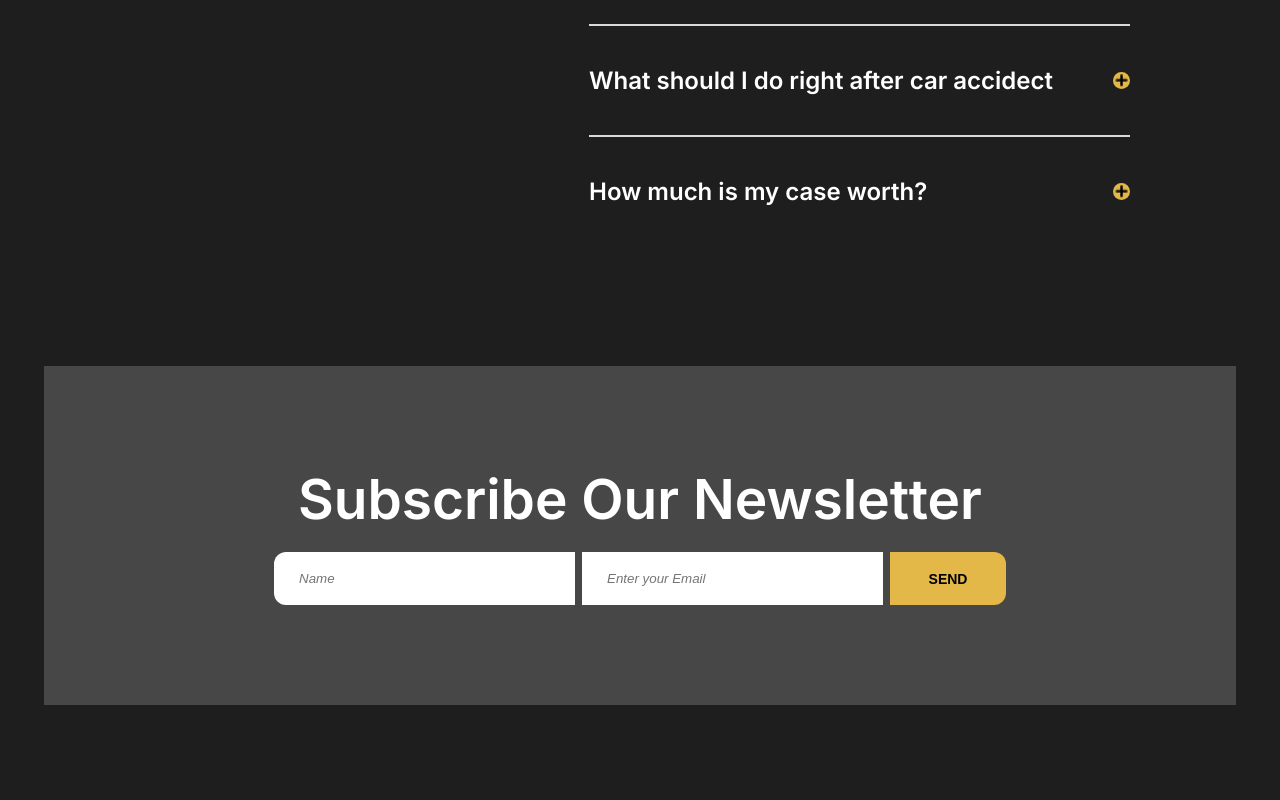
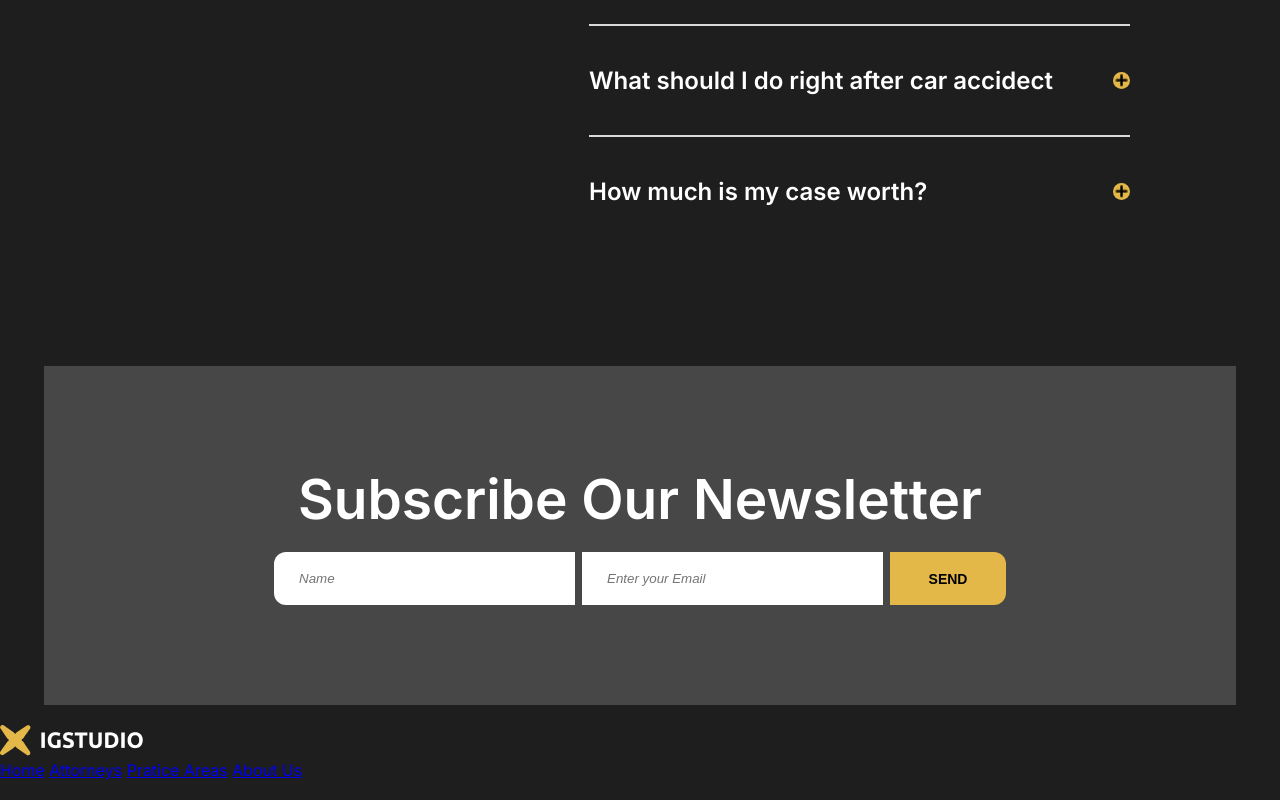
Before and after one commit to Khaled2803/IGSTUDIO, a plain HTML site: page index.html in a window 1280 px wide. Shown: the part 5342-6142 px from the top of the page. Before the commit the page ends 6067 px from the top, so only its background shows below. Drawn offline with Linux system fonts and the light colour scheme.

Commit message:
Project in Progress!

```diff
--- a/index.html
+++ b/index.html
@@ -248,6 +248,22 @@
     </div>
   </section>
 
+  <footer>
+    <div class="footer-1">
+      <img src="./image/logo.png">
+      <div class="footer-card-1">
+        <a href="#">Home</a>
+        <a href="#">Attorneys</a>
+        <a href="#"> Pratice Areas</a>
+        <a href="#">About Us</a>
+      </div>
+      <div class="footer-card-2">
+        <img src="">
+      </div>
+    </div>
+    <div class="footer-2"></div>
+  </footer>
+
 
 
 </body>
--- a/style.css
+++ b/style.css
@@ -542,3 +542,7 @@ width: 430px;}
   font-size: 14px;
   cursor: pointer;
 }
+
+.footer-1 .logo{
+  width: 430px;
+}
```
